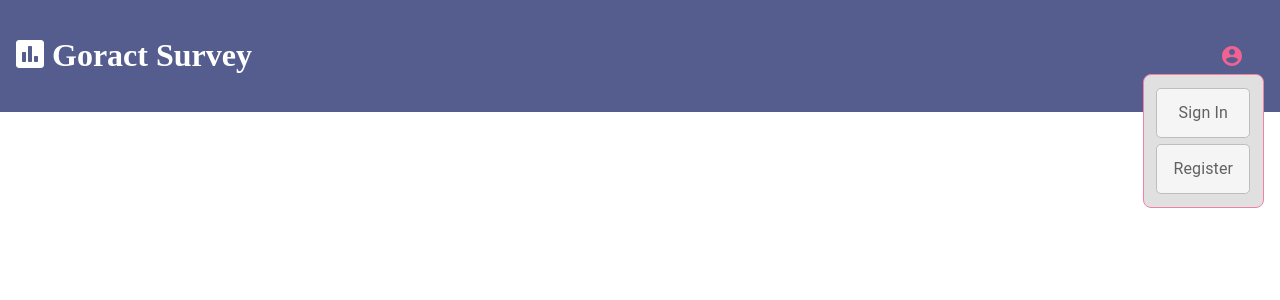
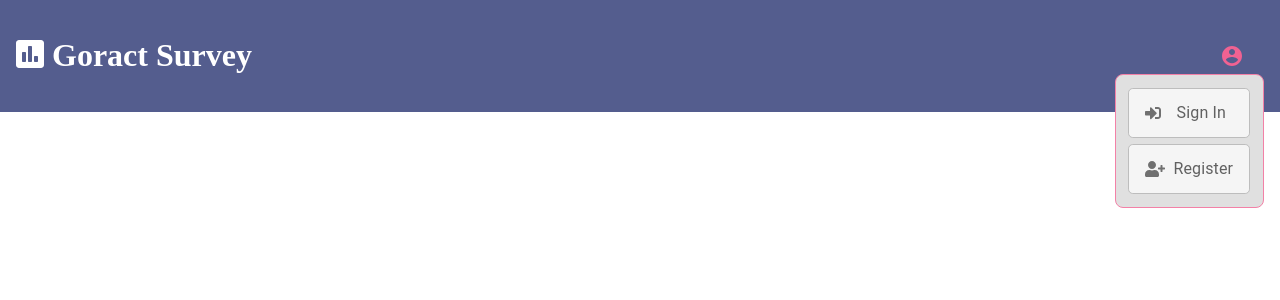
Before and after one commit to sunday00/react-go-survey, a React (Create React App) app in the folder front/: page / in a window 1280 px wide. Both pictures are taken after a click on the button 1232 px from the left and 55 px from the top of the page. Shown: the top 300 px of the page. Built offline with nearby package versions, Linux system fonts and the light colour scheme.

Commit message:
auth dropdown

```diff
--- a/front/src/components/header/AuthDropdown.js
+++ b/front/src/components/header/AuthDropdown.js
@@ -4,8 +4,11 @@ import Button from '@material-ui/core/Button';
 import AccountCircle from '@material-ui/icons/AccountCircle';
 import List from '@material-ui/core/List';
 import ListItem from '@material-ui/core/ListItem';
+import ListItemIcon from '@material-ui/core/ListItemIcon';
 import ListItemText from '@material-ui/core/ListItemText';
 import { makeStyles } from '@material-ui/core';
+
+import { FontAwesomeIcon } from '@fortawesome/react-fontawesome';
 
 import { useOpenToggle } from '../../lib/hooks/useOpenToggle';
 
@@ -56,9 +59,21 @@ const AuthDropdown = () => {
           ref={ref}
         >
           <ListItem button className={classes.button}>
+            <ListItemIcon style={{ minWidth: 0 }}>
+              <FontAwesomeIcon
+                icon={['fas', 'sign-in-alt']}
+                style={{ marginRight: '0.5rem' }}
+              />
+            </ListItemIcon>
             <ListItemText primary="Sign In" />
           </ListItem>
           <ListItem button className={classes.button}>
+            <ListItemIcon style={{ minWidth: 0 }}>
+              <FontAwesomeIcon
+                icon={['fas', 'user-plus']}
+                style={{ marginRight: '0.5rem' }}
+              />
+            </ListItemIcon>
             <ListItemText primary="Register" />
           </ListItem>
         </List>
```
Also changed, not shown: 1 other file (tests, documents, lock files or other folders).
